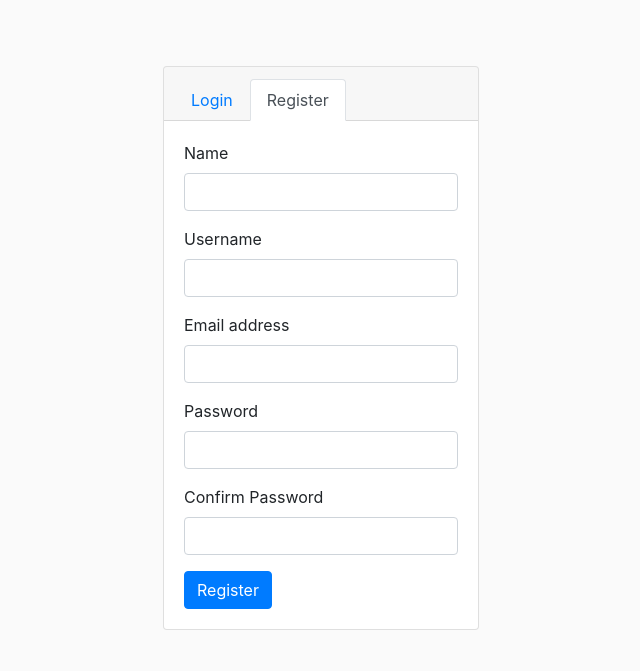
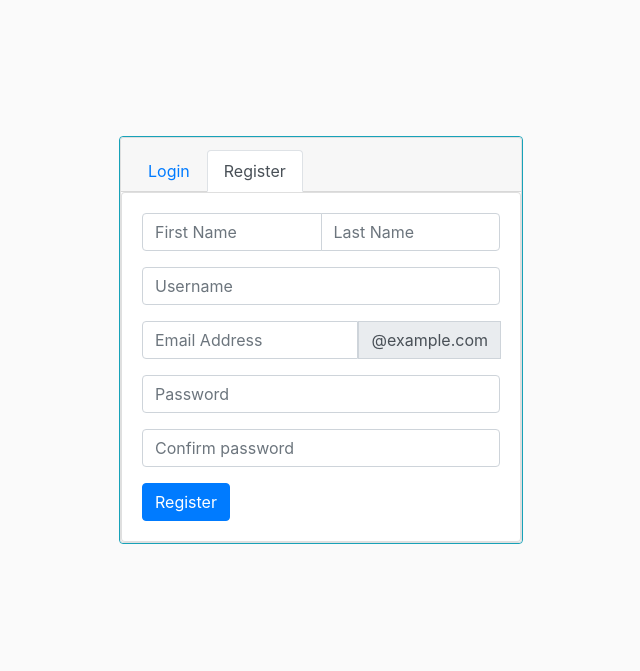
Before and after one commit to krishna0726/AI-Radiology-Assistant, a Flask app: page /register in a window 1280 px wide. Shown: the part 56-727 px from the top of the page, without its empty margins (319-959 px from the left). Run offline with Flask 2, Linux system fonts and the light colour scheme; some libraries are stand-ins or nearby versions.

Commit message:
Update register.html

```diff
--- a/radiology_assistant/templates/register.html
+++ b/radiology_assistant/templates/register.html
@@ -12,9 +12,10 @@
 {% block content %}
 
     <main role="main" class="container d-flex h-100">
-        <div class="row mx-auto h-100">
+        <div class="row mx-auto h100">
             <div class="col my-auto">
-                <div class="card">
+                <div class="card border-info mb-3">
+				<div class="card w-80">
                     <div class="card-header">
                       <ul class="nav nav-tabs card-header-tabs">
                         <li class="nav-item">
@@ -25,32 +26,38 @@
                         </li>
                       </ul>
                     </div>
+					<div class="card " style="width: 25rem;">
                     <div class="card-body">
                       <form>
-                        <div class="form-group">
-                          <label for="nameInput">Name</label>
-                          <input type="text" class="form-control" id="nameInput" aria-describedby="nameHelp">
+                        <div class="input-group mb-3">
+
+                          <input type="text" class="form-control" placeholder="First Name" id="nameInput" aria-describedby="nameHelp">
+                          <input type="text" class="form-control" placeholder="Last Name" id="nameInput" aria-describedby="nameHelp">
                         </div>
-                        <div class="form-group">
-                          <label for="loginUsernameInput">Username</label>
-                          <input type="text" class="form-control" id="loginUsernameInput" aria-describedby="usernameHelp">
+
+                        <div class="input-group mb-3">
+
+                          <input type="text" class="form-control" placeholder="Username" id="loginUsernameInput" aria-describedby="usernameHelp">
                         </div>
-                        <div class="form-group">
-                          <label for="exampleInputEmail1">Email address</label>
-                          <input type="email" class="form-control" id="exampleInputEmail1" aria-describedby="emailHelp">
+                        <div class="input-group mb-3">
+
+                          <input type="email" class="form-control" placeholder="Email Address" id="exampleInputEmail1" aria-describedby="emailHelp">
+						  <div class="input-group-prepend">
+							<span class="input-group-text" id="basic-addon2">@example.com</span>
+							</div>
                         </div>
-                        <div class="form-group">
-                          <label for="exampleInputPassword1">Password</label>
-                          <input type="password" class="form-control" id="exampleInputPassword1">
+                        <div class="input-group mb-3">
+
+                          <input type="password" class="form-control" placeholder="Password" id="exampleInputPassword1">
                         </div>
-                        <div class="form-group">
-                          <label for="exampleInputPassword1">Confirm Password</label>
-                          <input type="password" class="form-control" id="exampleInputPassword1">
+                        <div class="input-group mb-3">
+
+                          <input type="password" class="form-control" placeholder="Confirm password" id="exampleInputPassword1">
                         </div>
                         <button type="submit" class="btn btn-primary">Register</button>
                       </form>
                     </div>
-                  </div>
+
             </div>
         </div>
     </main>
```
